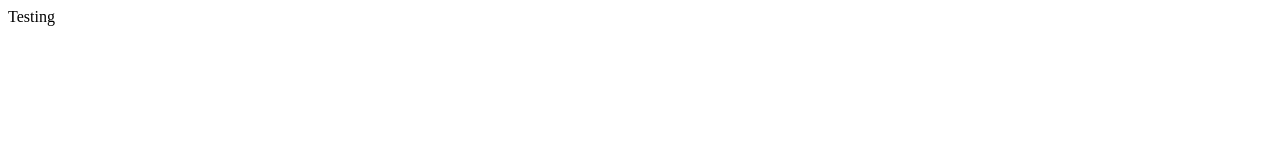
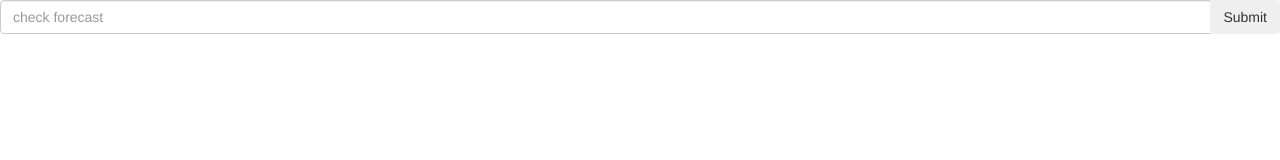
Before and after one commit to gidpfeffer/weather_visualizer, a React app: page / in a window 1280 px wide. Built offline with nearby package versions, Linux system fonts and the light colour scheme.

Commit message:
added searchbar

```diff
--- a/public/index.html
+++ b/public/index.html
@@ -6,6 +6,7 @@
     <meta name="theme-color" content="#000000">
     <link rel="manifest" href="%PUBLIC_URL%/manifest.json">
     <link rel="shortcut icon" href="%PUBLIC_URL%/favicon.ico">
+    <link rel="stylesheet" href="https://maxcdn.bootstrapcdn.com/bootstrap/3.3.7/css/bootstrap.min.css" integrity="sha384-BVYiiSIFeK1dGmJRAkycuHAHRg32OmUcww7on3RYdg4Va+PmSTsz/K68vbdEjh4u" crossorigin="anonymous">
     <title>React App</title>
   </head>
   <body>
--- a/src/components/App.js
+++ b/src/components/App.js
@@ -1,9 +1,12 @@
 import React, { Component } from 'react';
+import SearchBar from '../containers/search_bar'
 
 class App extends Component {
   render() {
     return (
-      <div>Testing</div>
+      <div>
+        <SearchBar />
+      </div>
     );
   }
 }
--- /dev/null
+++ b/src/containers/search_bar.js
@@ -0,0 +1,31 @@
+import React, { Component } from 'react';
+
+export default class SearchBar extends Component{
+  constructor(props){
+    super(props)
+
+    this.state = { term: '' };
+
+    this.onInputChange = this.onInputChange.bind(this)
+  }
+
+  onInputChange(event){
+    this.setState({ term: event.target.value });
+  }
+
+  render(){
+    return(
+      <form className="input-group">
+        <input
+          className="form-control"
+          placeholder="check forecast"
+          value={this.state.term}
+          onChange={this.onInputChange}/>
+        <span className="input-group-btn">
+          <button type="submit" className="btn btn-secondary">Submit</button>
+        </span>
+      </form>
+    );
+  }
+
+}
```
